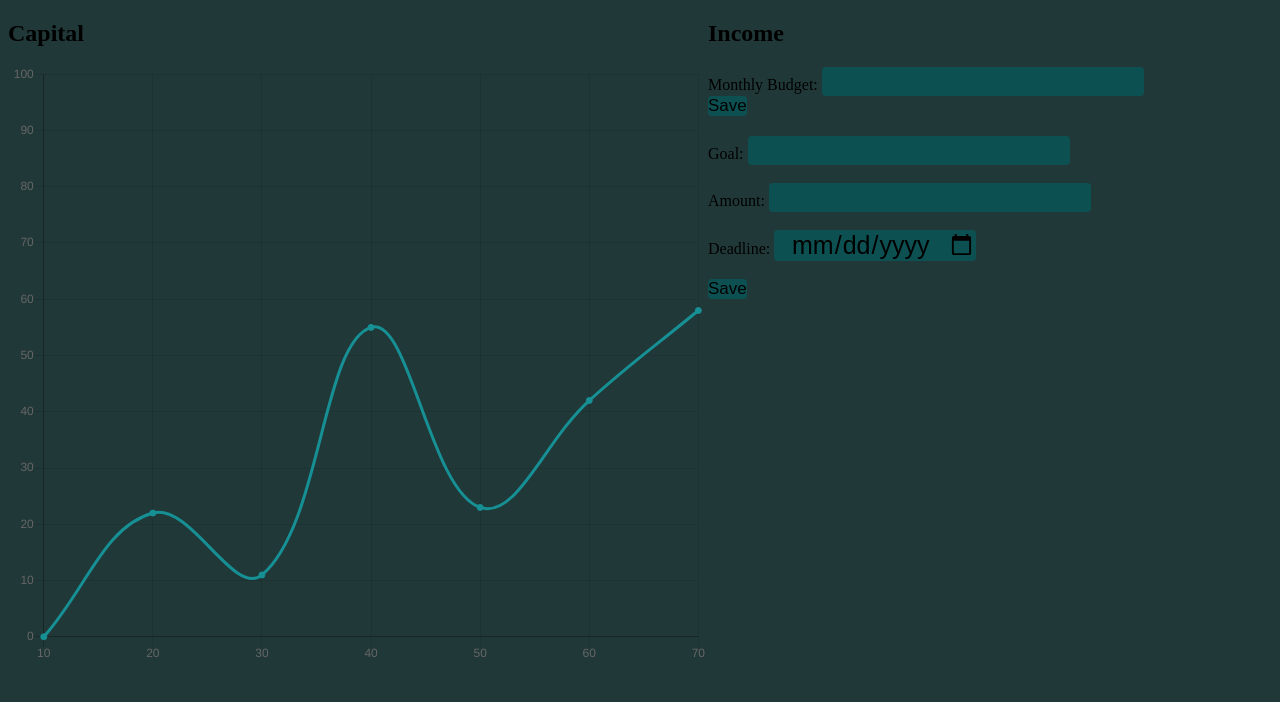
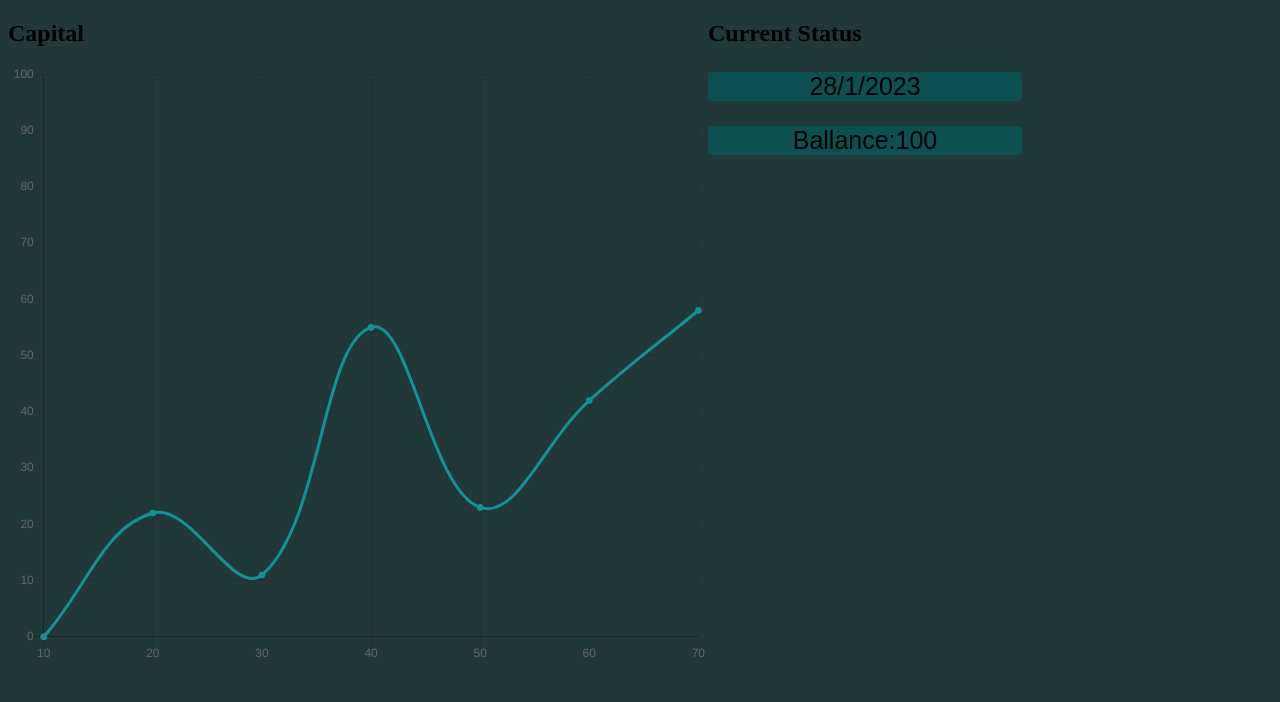
Before and after one commit to lol70000/Website-proj, a PHP site: page / in a window 1280 px wide. Shown: the part 98-800 px from the top of the page. Run offline with PHP 8.4, Linux system fonts and the light colour scheme.

Commit message:
Add files via upload

```diff
--- a/firstinput.html
+++ b/firstinput.html
@@ -31,7 +31,7 @@
                 </form>
             </div>
             <div>
-                <h2>Income</h2>
+                <h2 class="header2">Income</h2>
                 <form>
                   <label class="text" for="Budget">Monthly Budget:</label>
                   <input class="input" type="Budget" id="salary" name="Budget">
--- a/function.js
+++ b/function.js
@@ -23,22 +23,10 @@ new Chart("Capital_general",{
     },
 });
 
-
-const d = new Date().toLocaleString().split(',')[0]
-
-console.log(d)
-var x=4
-var y=9
-
-function getexp(){
-    const rent = document.getElementById("rent")
-    const utilities = document.getElementById("hello")
-    const groceries = document.getElementById("groceries")
-    var exp = rent + utilities + groceries
-}
-
-const submit = document.getElementById("submit")
-submit.onclick = getexp
-
-document.getElementById("Remaining_balance").innerHTML = budget - exp;
-console.log(budget - exp)
+var dt = new Date;
+var day = dt.getDate()
+var month = dt.getMonth()
+var year = dt.getFullYear()
+document.getElementById("one").innerHTML = day.toString() + "/" + month.toString() + "/" + year.toString()
+var ballance = 100
+document.getElementById("two").innerHTML = "Ballance:" +ballance.toString()
--- a/index.html
+++ b/index.html
@@ -33,32 +33,13 @@
 
       <div class="flex-column">
         <div>
-          <h2>Income</h2>
-          <form>
-            <label for="Budget">Monthly Budget:</label>
-            <input class="input" type="Budget" id="salary" name="Budget">
-            <br>
-            <input class="send" type="submit" value="Save">
-          </form>
-        </div>
-
-        <div>
-          <h2></h2>
-          <form>
-            <label for="goal">Goal:</label>
-            <input class="input" type="text" id="goal" name="goal">
-            <br>
-            <br>
-            <label for="amount">Amount:</label>
-            <input class="input" type="number" id="amount" name="amount">
-            <br>
-            <br>
-            <label for="deadline">Deadline:</label>
-            <input class="input" type="date" id="deadline" name="deadline">
-            <br>
-            <br>
-            <input class="send" type="submit" value="Save">
-          </form>
+          <h2>Current Status</h2>
+          <div>
+            <p id="one" class="box3"></p>
+          </div>
+          <div>
+            <p id="two" class="box3"></p>
+          </div>
         </div>
       </div>
     </div>
--- a/style.css
+++ b/style.css
@@ -8,6 +8,16 @@
     display: flex;
     flex-direction: row;
 }
+
+.box3{
+    width:314px;
+    height: 29px;
+    background: rgb(13, 80, 82);
+    border-radius:4px;
+    text-align: center;
+    font: 25px sans-serif;
+}
+
 .header{
     width:700px;
     color: rgb(22, 144, 148);;
```
